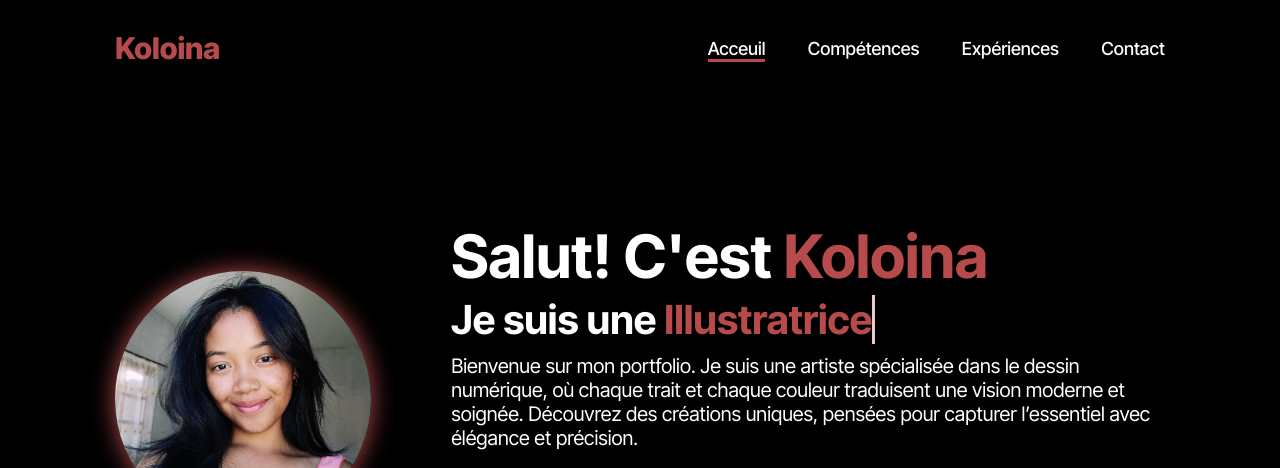
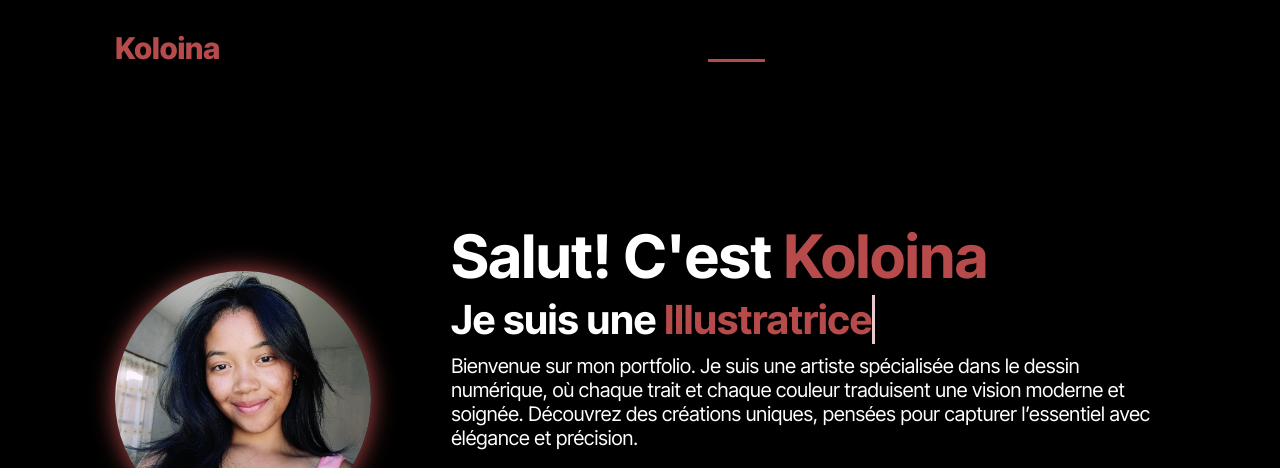
Before and after one commit to Klown-O/portfolio, a plain HTML site: page index.html in a window 1280 px wide. Both pictures are taken after a click on the button 564 px from the left and 565 px from the top of the page. Shown: the top 468 px of the page. Drawn offline with Linux system fonts and the light colour scheme.

Commit message:
Updated portfolio 2.0

```diff
--- a/style.css
+++ b/style.css
@@ -70,7 +70,7 @@ nav a.active {
 }
 
 body.dark-mode nav a {
-    color: white; /* Couleur pour le mode sombre */
+    color:black; /* Couleur pour le mode sombre */
 }
 
 @media(max-width:995px) {
```
